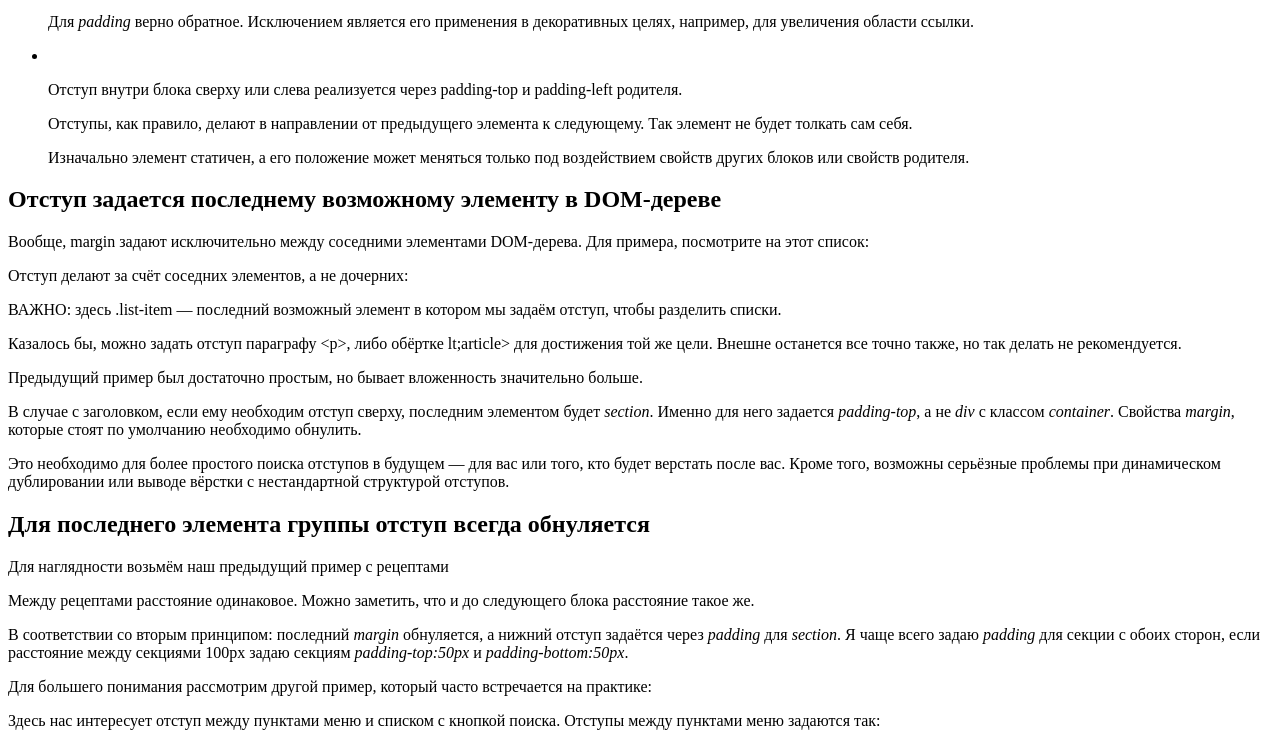
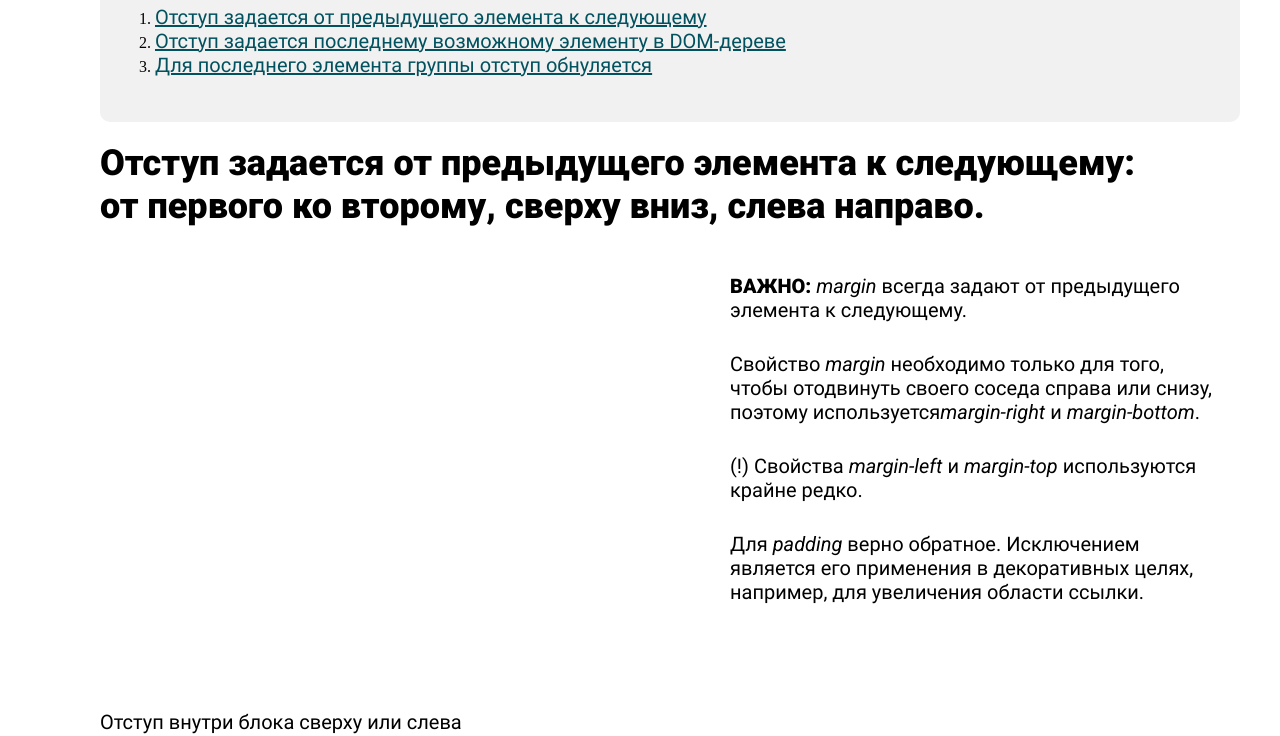
Before and after one commit to NoNameCast/indentation, a plain HTML site: page index.html in a window 1280 px wide. Shown: the part 497-1233 px from the top of the page. Drawn offline with Linux system fonts and the light colour scheme; the site is published under a folder, as on GitHub Pages, so addresses that start at the root find nothing.

Commit message:
исправлены пути

```diff
--- a/index.html
+++ b/index.html
@@ -4,14 +4,9 @@
     <meta charset="UTF-8">
     <meta http-equiv="X-UA-Compatible" content="IE=edge">
     <meta name="viewport" content="width=device-width, initial-scale=1.0">
-
-    <link rel="preconnect" href="https://fonts.googleapis.com">
-    <link rel="preconnect" href="https://fonts.gstatic.com" crossorigin>
-    <link href="https://fonts.googleapis.com/css2?family=Roboto:ital,wght@0,400;0,900;1,400&display=swap" rel="stylesheet">
-
-    <link rel="stylesheet" href="/css/normilize.cssnormilize.css">
-    <link rel="stylesheet" href="/css/global.css">
-    <link rel="stylesheet" href="/css/style.css">
+    <link rel="stylesheet" href="css/normilize.cssnormilize.css">
+    <link rel="stylesheet" href="css/global.css">
+    <link rel="stylesheet" href="css/style.css">
     <title>Курсовая 2</title>
 </head>
     <header class="header">
```
